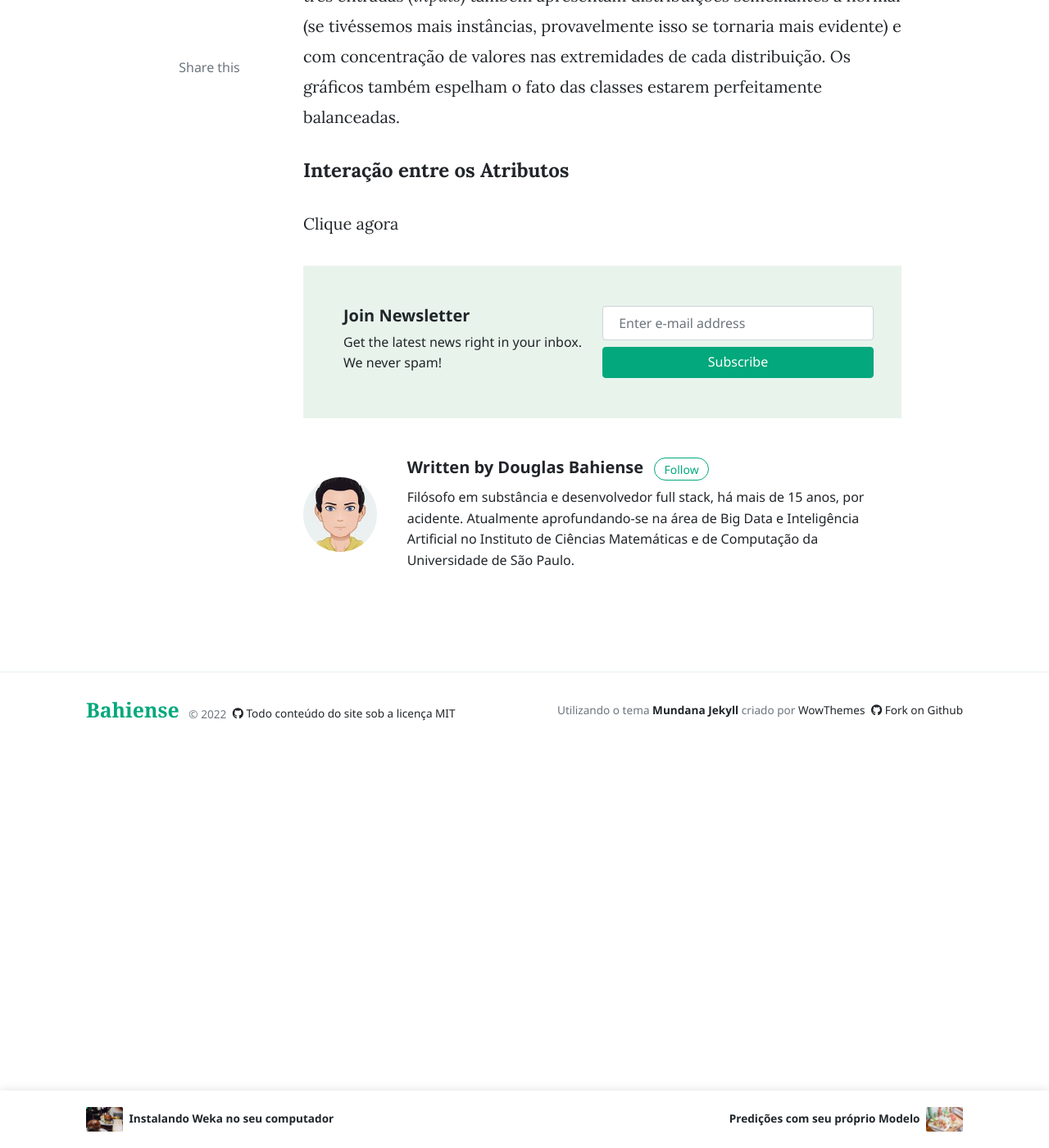
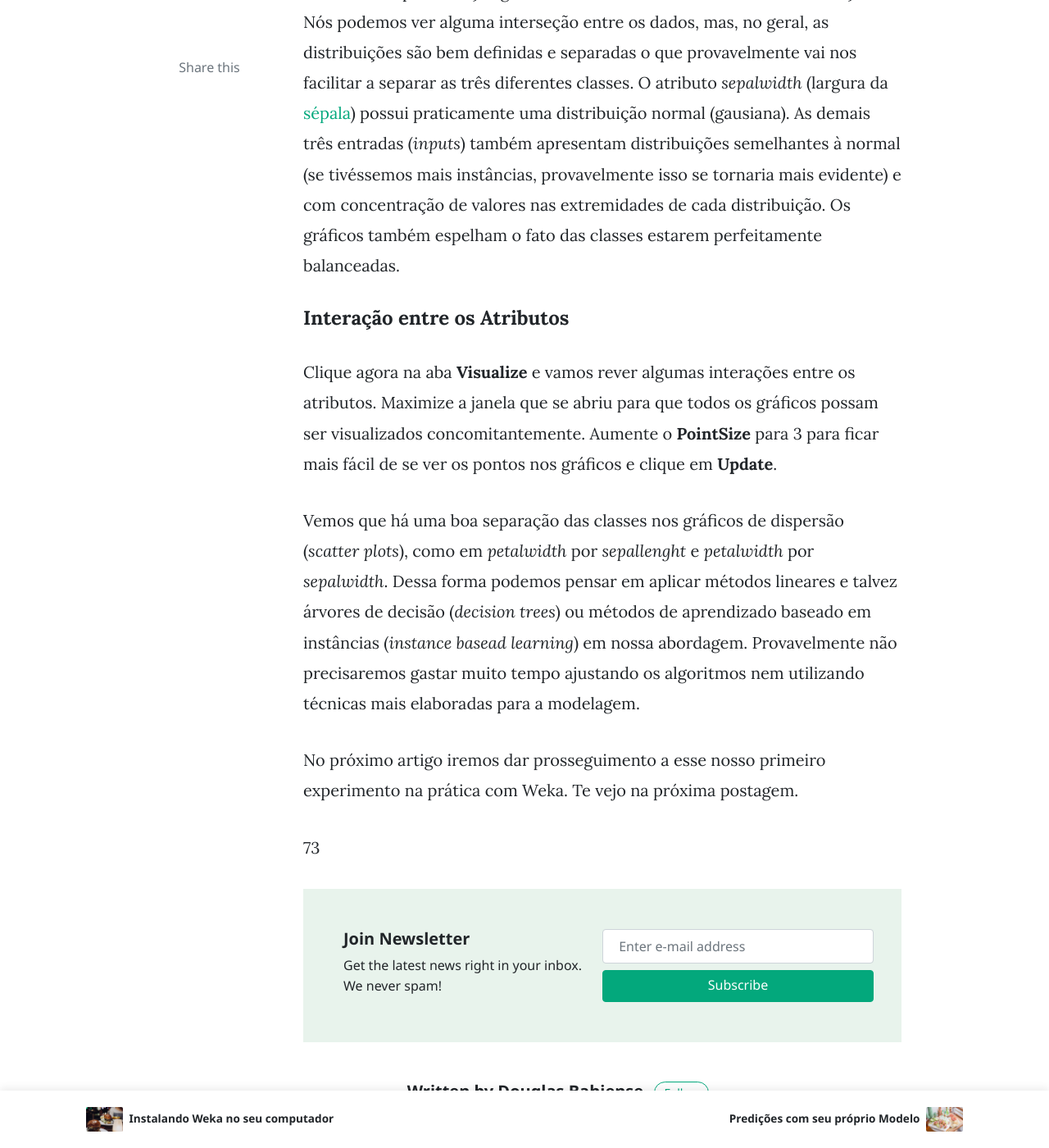
Before and after one commit to dbahiense/dbahiense.github.io, a Jekyll site: the page built from _posts/2021-04-29-multiclass-classification-with-weka.md, in a window 1280 px wide and 1400 px high, scrolled down 3446 px. Shown: the whole window at 82% size. Built offline with Jekyll 4.4.1, drawn with Linux system fonts in a browser that asks for light colours; nearby versions of some CDN libraries; comment, search, counter and statistics services are not loaded; some of the changed text lies outside the part shown.

Commit message:
edit post

```diff
--- a/_posts/2021-04-29-multiclass-classification-with-weka.md
+++ b/_posts/2021-04-29-multiclass-classification-with-weka.md
@@ -14,6 +14,8 @@ O passo-a-passo aqui apresentado poderá ser usado como base para quase todos os
   4. empregar os algoritmos mais adequados conforme os dados disponíveis,
   5. avaliar os resultados de cada algoritmo empregado,
   6. apresentar os resultados finais.
+
+Nesse artigo em particular iremos tratar dos três primeiros passos (na verdade dos dois primeiros, pois, como se verá, não será necessária nenhuma manipulação mais específica dos dados). Os demais passos, serão tratados em postagens subsequentes.
 
 Vamos, então, à diversão e, com o Weka já aberto, clique em  **Explorer**.
 
@@ -37,11 +39,17 @@ No painel **Current relation** nós já podemos ver diversas informações sobre
 Como há também um pequeno número de atributos, podemos investigá-los um a um, mais a fundo. Para isso, clique sobre cada um dos atributos (à esquerda) e veja suas informações mais detalhadas (à direita). Veremos, com efeito, que não há valores ausentes em nenhum dos atributos. Além disso, todos os valores de entrada (*inputs*) são *numéricos* e todos estão no mesmo intervalo entre 0 e 8. O último atributo é a saída (*output*) que por sua vez é *nominal* e possui três valores distintos. Ademais, as classes estão perfeitamente balanceadas, o que significa dizer que cada uma possui exatamente a mesma quantidade de instâncias. Nesse caso, 50 instâncias em cada classe. Conforme essas características, podemos pensar tanto em normalizar como em padronizar os dados ao manipulá-los antes de criar nosso modelo.
 
 #### Distribuição
-Clique agora em **Visualize all** e vamos dar uma olhada melhor na distribuição gráfica de cada atributo.
+Clique agora em **Visualize all** e vamos dar uma olhada na distribuição gráfica de cada atributo.
 
 image
 
 Também a representação gráfica dos dados nos traz valiosadas informações. Nós podemos ver alguma interseção entre os dados, mas, no geral, as distribuições são bem definidas e separadas o que provavelmente vai nos facilitar a separar as três diferentes classes. O atributo *sepalwidth* (largura da [sépala](https://pt.wikipedia.org/wiki/S%C3%A9pala)) possui praticamente uma distribuição normal (gausiana). As demais três entradas (*inputs*) também apresentam distribuições semelhantes à normal (se tivéssemos mais instâncias, provavelmente isso se tornaria mais evidente) e com concentração de valores nas extremidades de cada distribuição. Os gráficos também espelham o fato das classes estarem perfeitamente balanceadas.
 
 #### Interação entre os Atributos
-Clique agora
+Clique agora na aba **Visualize** e vamos rever algumas interações entre os atributos. Maximize a janela que se abriu para que todos os gráficos possam ser visualizados concomitantemente. Aumente o **PointSize** para 3 para ficar mais fácil de se ver os pontos nos gráficos e clique em **Update**.
+
+Vemos que há uma boa separação das classes nos gráficos de dispersão (*scatter plots*), como em *petalwidth* por *sepallenght* e *petalwidth* por *sepalwidth*. Dessa forma podemos pensar em aplicar métodos lineares e talvez árvores de decisão (*decision trees*) ou métodos de aprendizado baseado em instâncias (*instance basead learning*) em nossa abordagem. Provavelmente não precisaremos gastar muito tempo ajustando os algoritmos nem utilizando técnicas mais elaboradas para a modelagem.
+
+No próximo artigo iremos dar prosseguimento a esse nosso primeiro experimento na prática com Weka. Te vejo na próxima postagem.
+
+73
```
Also changed, not shown: assets/images/avatar-dbd3de1ebf142b0261c5236446c32370.jpg (added).
